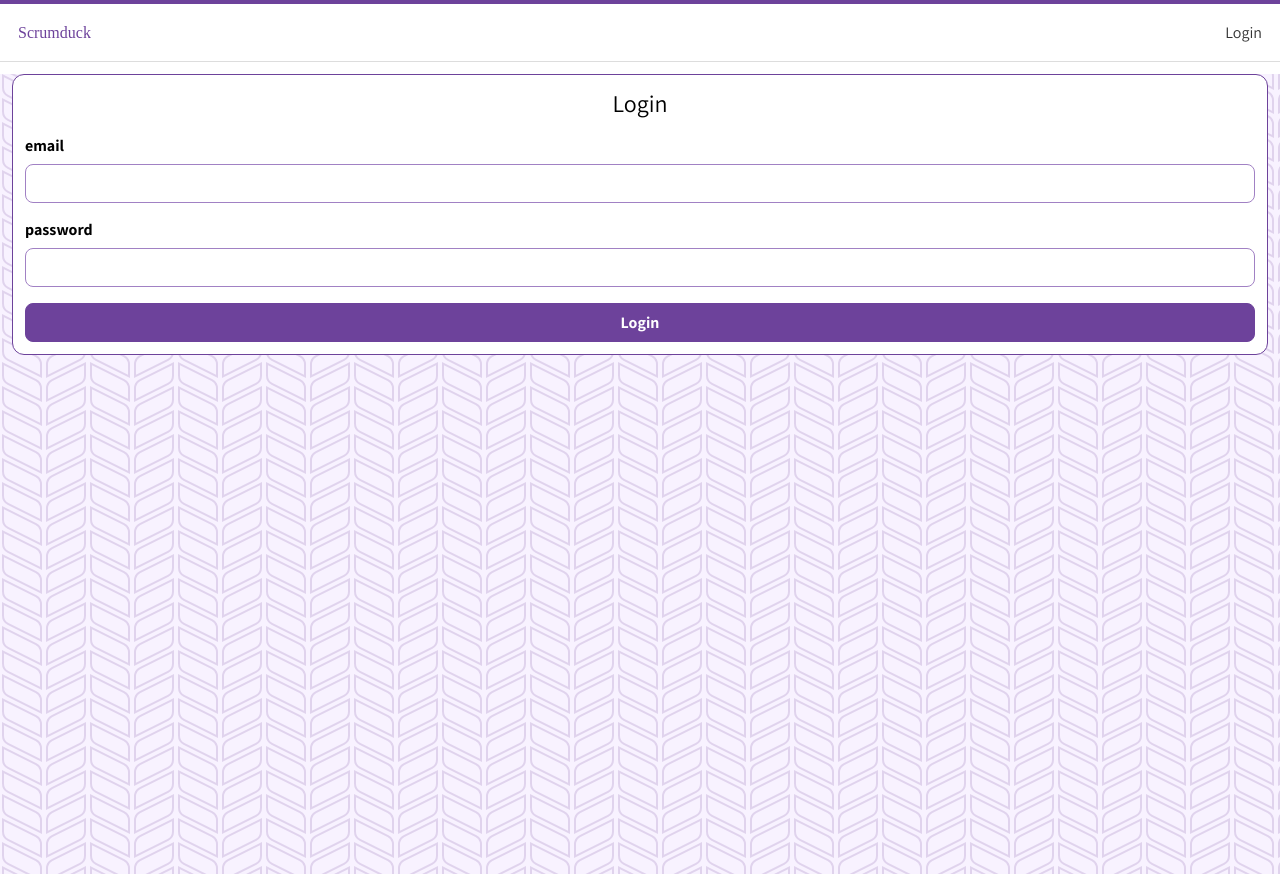
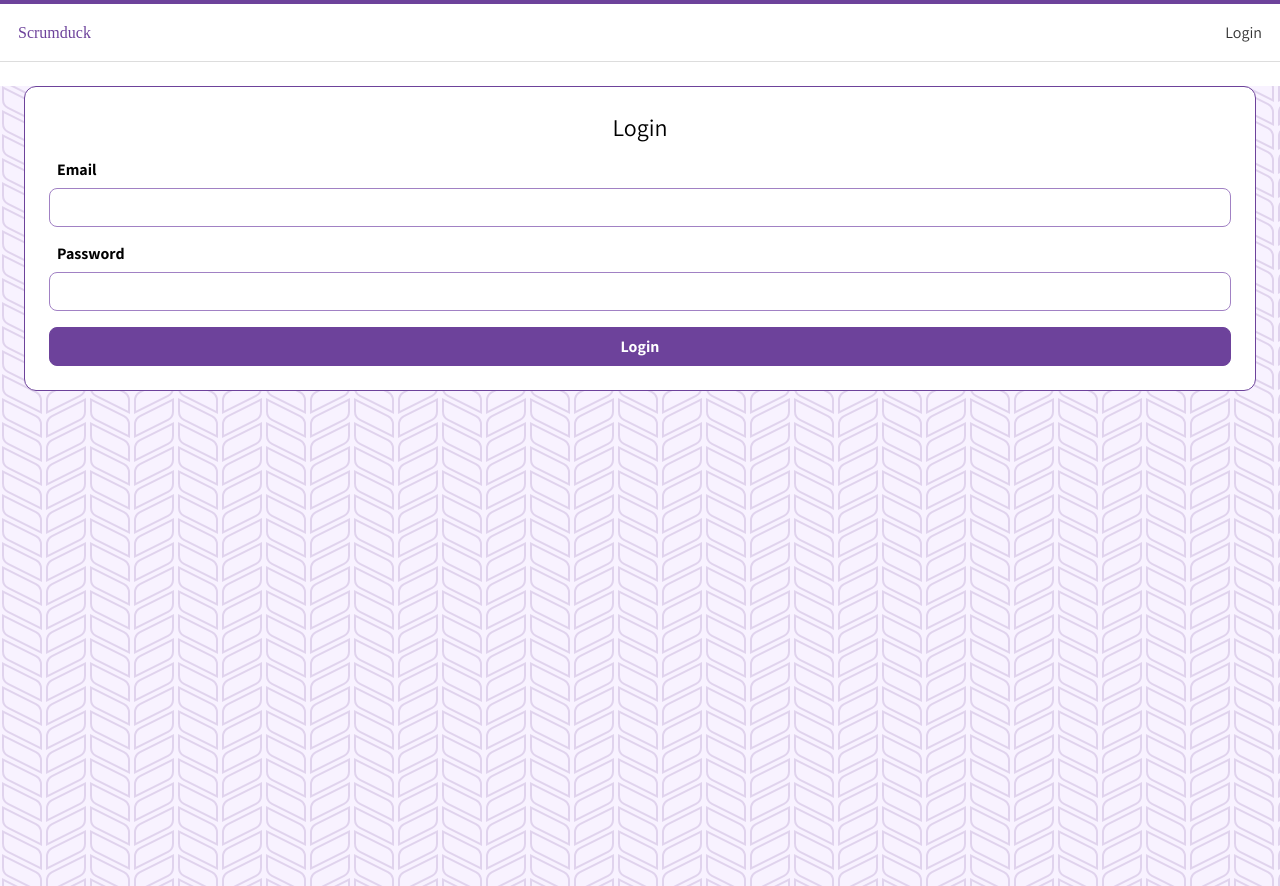
Before and after one commit to apethoud/scrumduck, a React (Create React App) app in the folder client/: page /login in a window 1280 px wide. Built offline with nearby package versions, Linux system fonts and the light colour scheme; a web font is replaced by a local one.

Commit message:
feat(login): adjust spacing and styling of form elements

```diff
--- a/client/src/components/styledComponents/common.ts
+++ b/client/src/components/styledComponents/common.ts
@@ -40,8 +40,8 @@ export const SiteLogo = styled.div`
 // Boxes
 
 export const Box = styled.div`
-  margin: 12px;
-  padding: 12px;
+  margin: 24px;
+  padding: 24px;
   border-radius: 12px;
   background: ${colors.white};
   display: flex;
@@ -74,9 +74,10 @@ export const SecondaryHeader = styled(Text)`
 // Form Elements
 
 export const Label = styled.label`
-  margin: 16px 0 8px;
+  margin: 16px 0 8px 8px;
   font-size: 16px;
   font-weight: 700;
+  text-transform: capitalize;
 `
 
 export const Input = styled.input`
```
